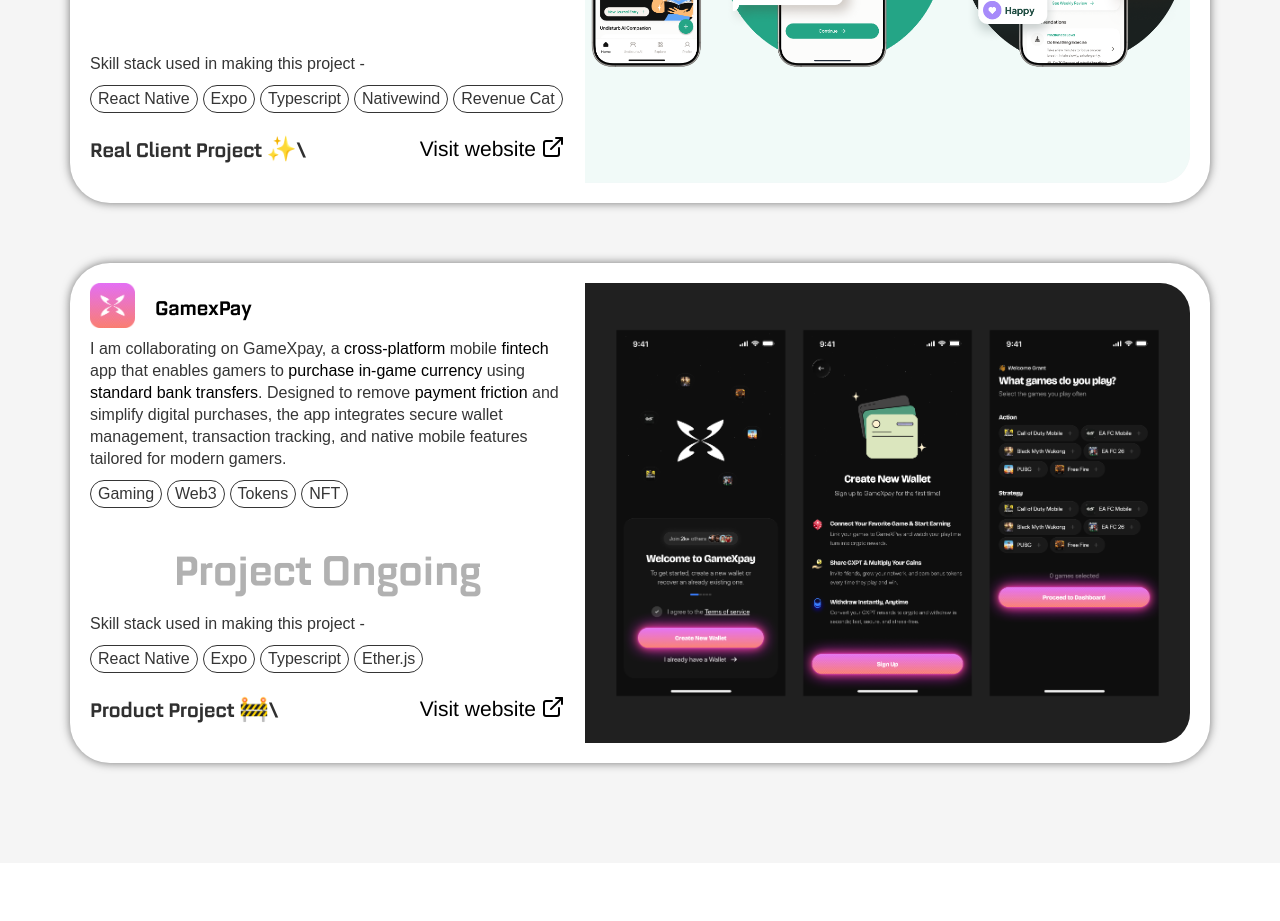
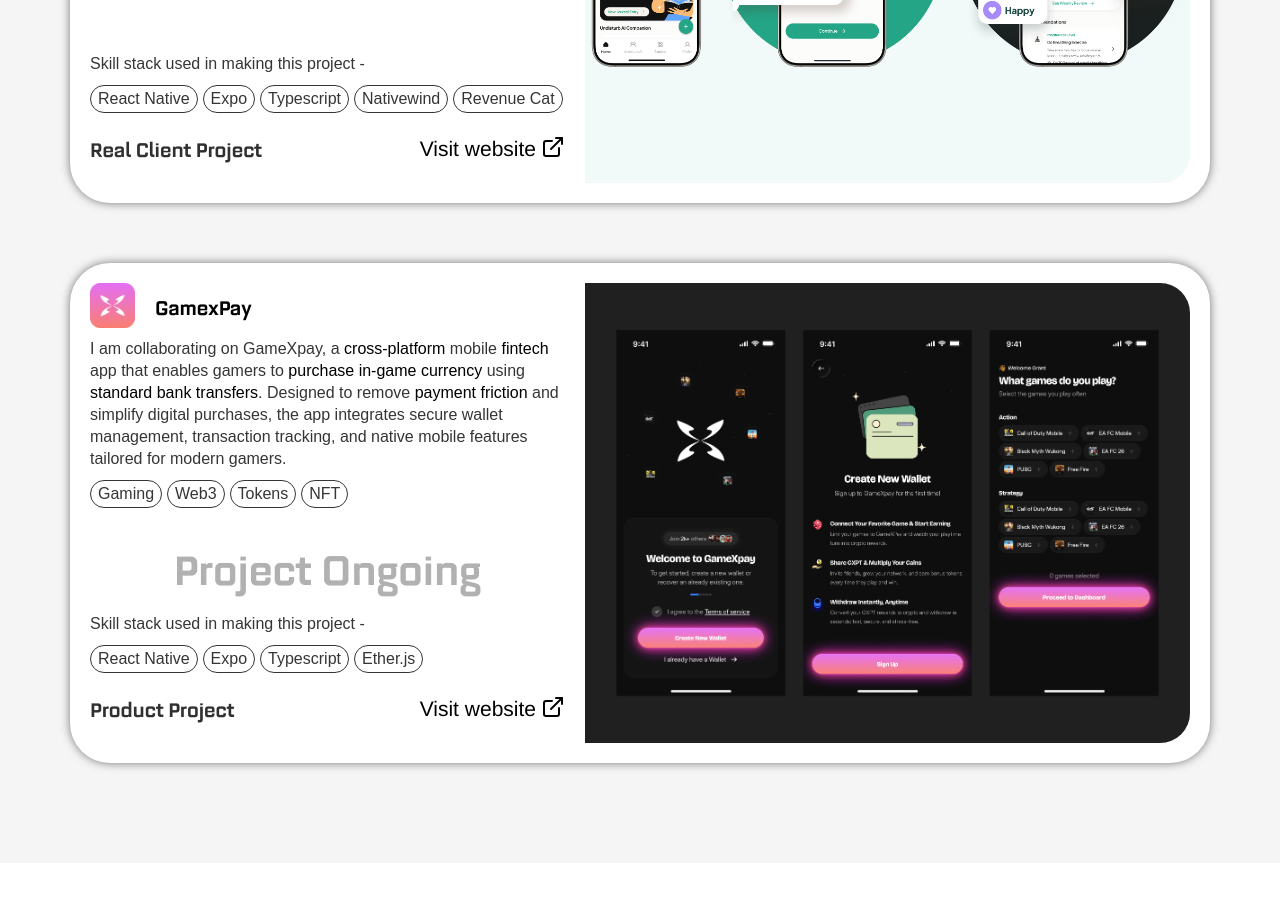
Before and after one commit to KelvinOmoluyi/Portfolio, a Next.js app: page / in a window 1280 px wide. Shown: the part 1340-2261 px from the top of the page. Built offline with nearby package versions, Linux system fonts and the light colour scheme; a web font is replaced by a local one.

Commit message:
updated hero section grid background, fixed text bug

```diff
--- a/components/sections/ProjectDisplayBoard.tsx
+++ b/components/sections/ProjectDisplayBoard.tsx
@@ -58,7 +58,7 @@
                         <div className="visit-site-cta">
                           <div>
                             <h5>
-                              {project.realWorldProduct ? "Real Client Project ✨" : project.productProject ? "Product Project 🚧" : "Portfolio Project"}\
+                              {project.realWorldProduct ? "Real Client Project" : project.productProject ? "Product Project" : "Portfolio Project"}
                             </h5>
                           </div>
                           <div className="cta-container">
```
Also changed, not shown: public/img/grid-background-black.png.
